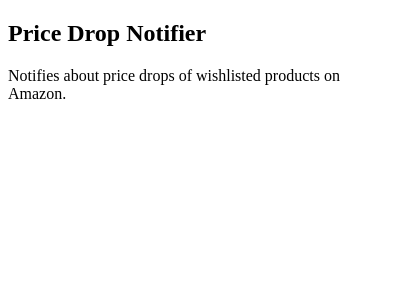
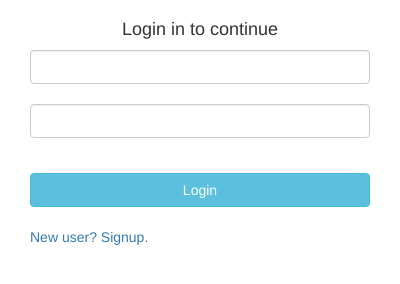
Before and after one commit to Sachit-Kalia/Price-Drop-Notifier, a browser extension: page extension/popup.html at #!/login in a window 400 px wide. Drawn offline with nearby package versions, Linux system fonts and the light colour scheme; some packages are replaced by stand-ins of ours.

Commit message:
Task 6 completed

```diff
--- a/extension/popup.css
+++ b/extension/popup.css
@@ -0,0 +1,10 @@
+html{
+	width: 400px;
+	height: 300px;
+}
+
+.heading{
+    align-items: center;
+    margin-top: 20px;
+    margin-bottom: 10px;
+}
--- a/extension/popup.html
+++ b/extension/popup.html
@@ -4,6 +4,8 @@
     <meta charset="UTF-8">
     <meta http-equiv="X-UA-Compatible" content="IE=edge">
     <meta name="viewport" content="width=device-width, initial-scale=1.0">
+    <link rel="stylesheet" href="/popup.css"/>
+    <link rel="stylesheet" href="https://maxcdn.bootstrapcdn.com/bootstrap/3.3.7/css/bootstrap.min.css" integrity="sha384-BVYiiSIFeK1dGmJRAkycuHAHRg32OmUcww7on3RYdg4Va+PmSTsz/K68vbdEjh4u" crossorigin="anonymous">
     <title>Amazon Price Drop</title>
     </head>
 <body ng-app="amazonextension">
--- a/extension/popup.js
+++ b/extension/popup.js
@@ -1,9 +1,21 @@
 let amazonextension = angular.module("amazonextension", ["ui.router"]);
 
 amazonextension.config(function ($stateProvider, $urlRouterProvider) {
-  $urlRouterProvider.otherwise("/home");
-  $stateProvider.state("home", {
-    url: "/home",
-    templateUrl: "home.html",
-  });
+
+      $urlRouterProvider.otherwise("/login");
+
+      $stateProvider
+      .state("home", {
+        url: "/home",
+        templateUrl: "./views/home.html",
+      })
+      .state("login", {
+        url: "/login",
+        templateUrl: "./views/login.html",
+      })
+      .state("signup", {
+        url: "/signup",
+        templateUrl: "./views/signup.html",
+      });
+
 });
--- /dev/null
+++ b/extension/views/login.html
@@ -0,0 +1,16 @@
+<h4 class = "heading text-center">Login in to continue</h4>
+
+<div class="container">
+
+    <div class="form-group">
+        <input type="text" class="form-control" name="name" ng-model="formData.email">
+        <br/>
+        <input type="password" class="form-control" name="password" ng-model="formData.password">
+        <br/>
+    </div>
+
+    <a ng-click="login(formData)" class="btn btn-block btn-info">Login</a>
+    <br />
+    <a ui-sref="signup">New user? Signup.</a>
+
+</div>
```
Also changed, not shown: extension/views/signup.html (added, +16 -0 lines), extension/views/home.html (renamed from extension/home.html).
